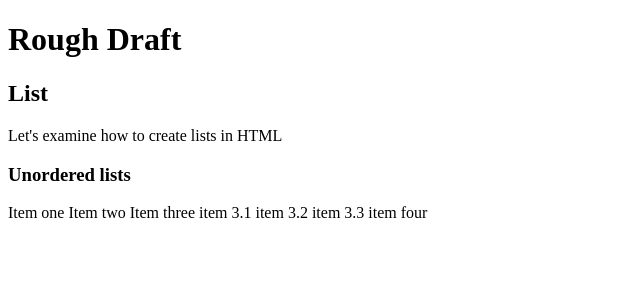
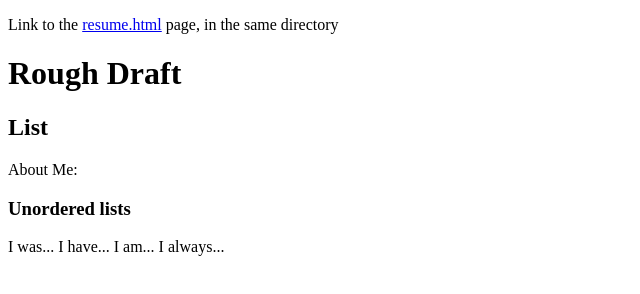
Before and after one commit to austinschaub/Web-Site-Design, a plain HTML site: page index.html in a window 1280 px wide. Shown: the whole page, without its empty margins (0-640 px from the left). Drawn offline with Linux system fonts and the light colour scheme.

Commit message:
working links and updated rough content format

```diff
--- a/index.html
+++ b/index.html
@@ -5,16 +5,19 @@
   <title>Austin Schaub's Webpage</title>
   </head>
   <body>
+
+   <p>Link to the <a href="resume.html" title="link to resume page in same directory">resume.html</a> page, in the same directory</p>
+
     <h1>Rough Draft</h1>
     <h2>List</h2>
-    <p>Let's examine how to create lists in HTML</p>
+    <p>About Me:</p>
     <h3>Unordered lists</h3>
-    Item one
-    Item two
-    Item three
-    item 3.1
-    item 3.2
-    item 3.3
-    item four
+    I was...
+	I have...
+	I am...
+	I always...
   </body>
+
+
+
 </html>
```
Also changed, not shown: resume.html (added, +33 -0 lines).
